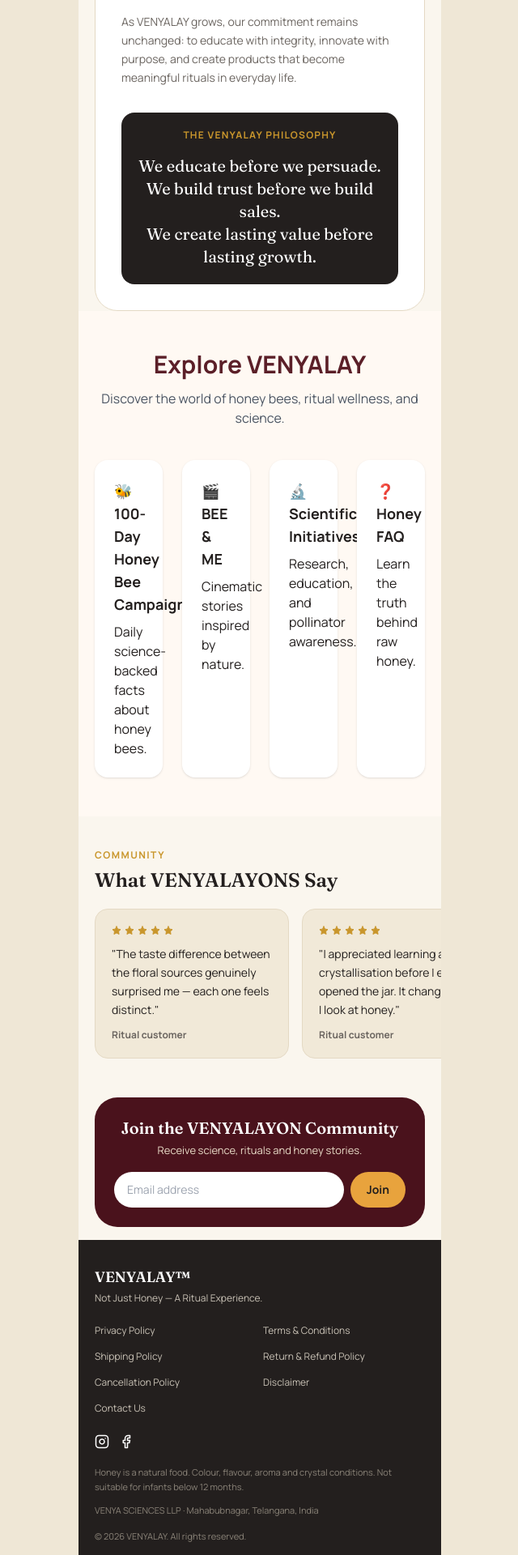
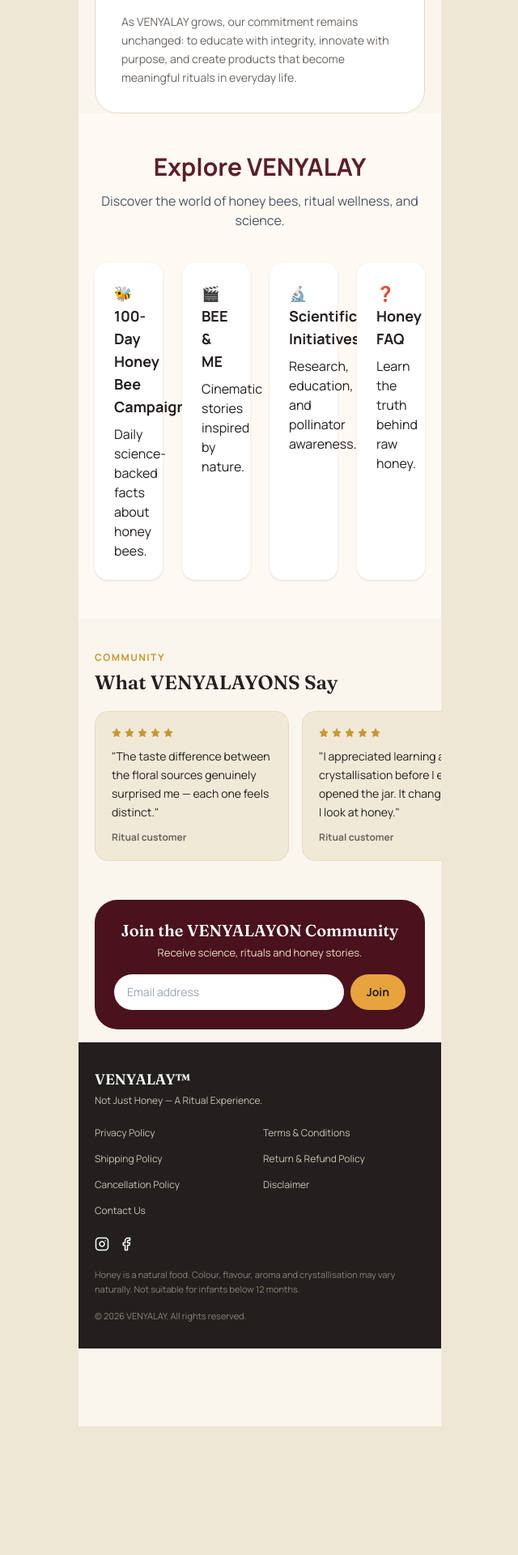
Before and after one commit to venyalayindia-pixel/venyalay-app, a React (Vite) app in the folder venyalay-app/: page / in a window 1280 px wide. Shown: the part 3060-4980 px from the top of the page at 81% size, without its empty margins (319-959 px from the left). After the commit the page ends 4821 px from the top, so only its background shows below. Built offline with nearby package versions, Linux system fonts and the light colour scheme.

Commit message:
Remove duplicate homepage philosophy and fix footer text

```diff
--- a/venyalay-app/src/components/Footer.tsx
+++ b/venyalay-app/src/components/Footer.tsx
@@ -45,10 +45,9 @@
   </a>
 
 </div>
-        <p className="text-[11px] text-[#8a8378] mt-5 leading-relaxed">
-  Honey is a natural food. Colour, flavour, aroma and crystal conditions. Not suitable for infants below 12 months.
+<p className="text-[11px] text-[#8a8378] mt-5 leading-relaxed">
+  Honey is a natural food. Colour, flavour, aroma and crystallisation may vary naturally. Not suitable for infants below 12 months.
 </p>
-          <p className="text-[11px] text-[#8a8378] mt-3">VENYA SCIENCES LLP · Mahabubnagar, Telangana, India</p>
       <p className="text-[11px] text-[#8a8378] mt-4">© {new Date().getFullYear()} VENYALAY. All rights reserved.</p>
     </footer>
   );
--- a/venyalay-app/src/components/FounderStory.tsx
+++ b/venyalay-app/src/components/FounderStory.tsx
@@ -106,19 +106,7 @@
           </p>
         </div>
 
-        <div className="mt-8 rounded-2xl bg-[#231F1E] p-5 text-center">
-          <p className="text-xs tracking-widest uppercase font-bold text-gold">
-            The VENYALAY Philosophy
-          </p>
 
-          <p className="mt-4 font-display text-lg md:text-xl leading-relaxed text-white">
-            We educate before we persuade.
-            <br />
-            We build trust before we build sales.
-            <br />
-            We create lasting value before lasting growth.
-          </p>
-        </div>
       </div>
     </section>
   );
```
